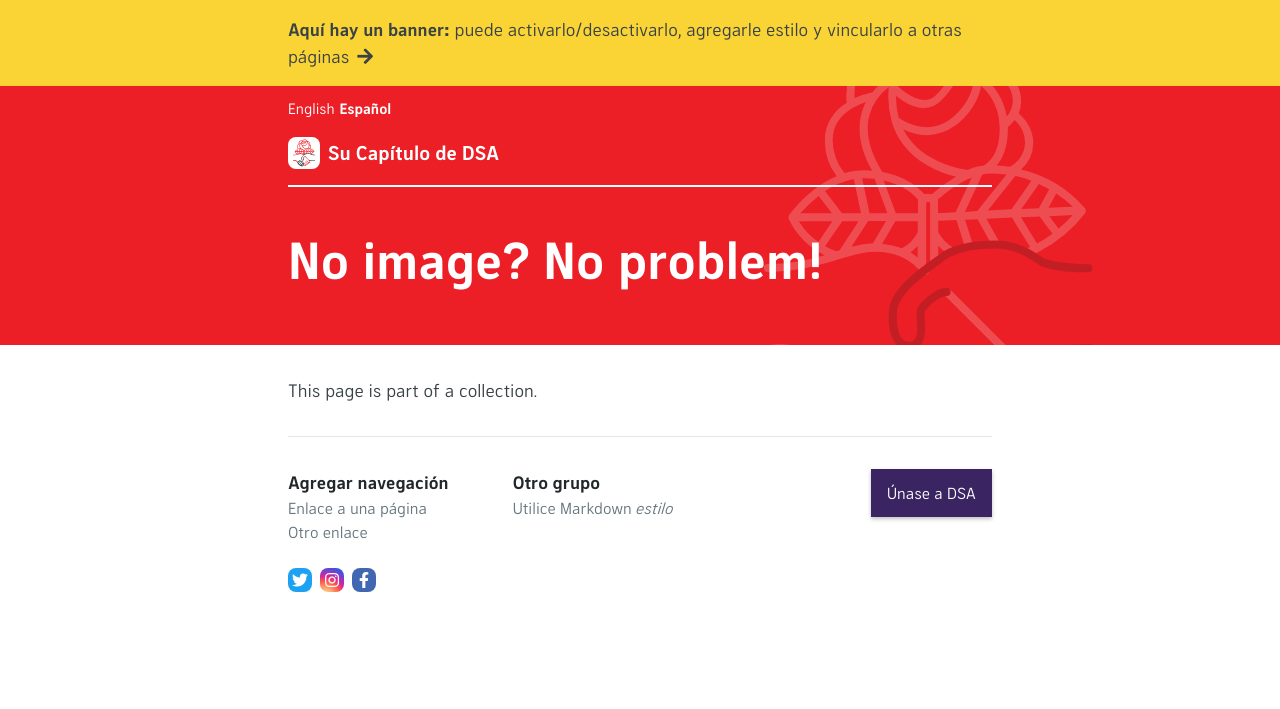
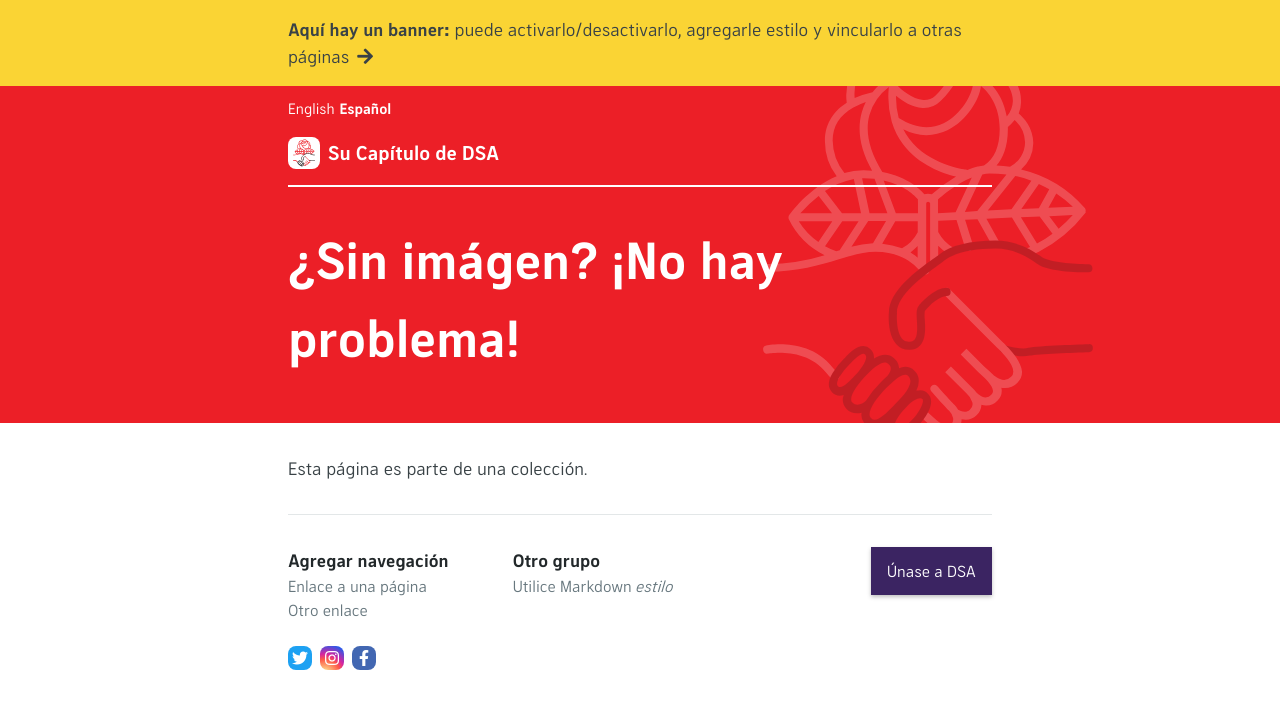
Before and after one commit to ChicagoDSA/haymarket, a Jekyll site: the page built from _tiles/es/sin-foto.md, in a window 1280 px wide. Shown: the top 709 px of the page. Built offline with Jekyll 4.4.1, drawn with Linux system fonts in a browser that asks for light colours; nearby versions of some CDN libraries; some web fonts are replaced; library files that are not in the unit come from our copies; the repository's description, which GitHub fills in, is left out.

Commit message:
translation, one link fix

```diff
--- a/_tiles/es/sin-foto.md
+++ b/_tiles/es/sin-foto.md
@@ -1,7 +1,7 @@
 ---
 order: 4
 lang-ref: no-image
-title: No image? No problem!
+title: ¿Sin imágen? ¡No hay problema!
 ---
 
-This page is part of a collection.
+Esta página es parte de una colección.
```
Also changed, not shown: _homepage/es.md (+1 -1 lines).
